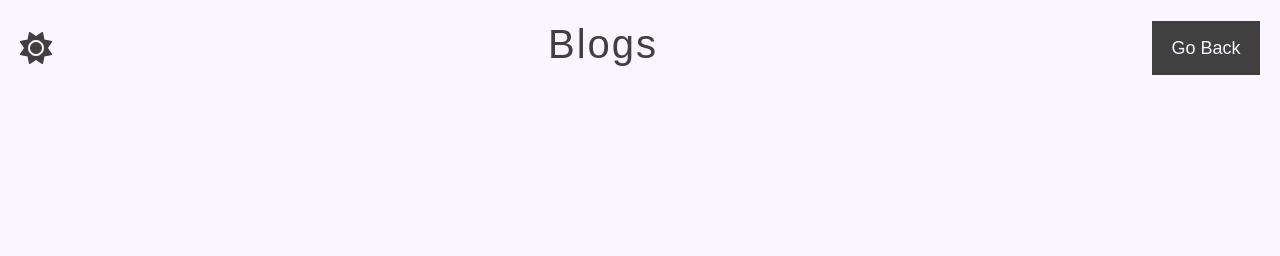
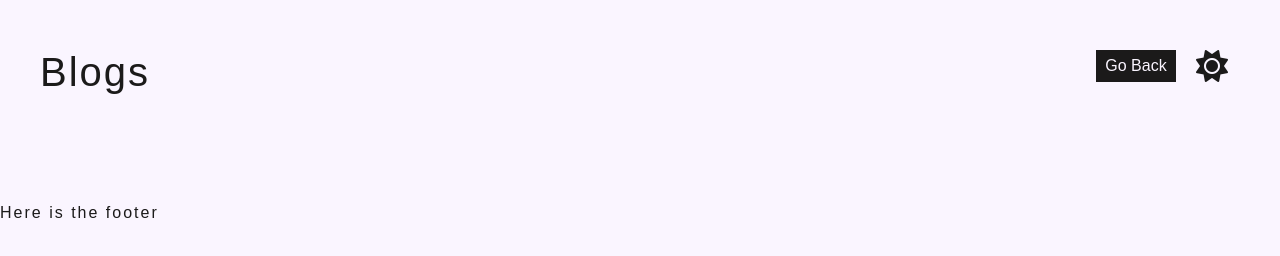
Before and after one commit to aslapi/LaPierre-Blog, a plain HTML site: page blog.html in a window 1280 px wide. Drawn offline with nearby package versions, Linux system fonts and the light colour scheme.

Commit message:
consolidated css code

```diff
--- a/assets/css/blog.css
+++ b/assets/css/blog.css
@@ -1,22 +1,5 @@
 body {
     font-family: Arial, Helvetica, sans-serif;
-}
-
-.button {
-    padding: var(--dark);
-    border: solid var(--dark);
-    background-color: var(--dark);
-    color: var(--light);
-    height: 3em;
-    width: 6em;
-    font-size: large;
-}
-
-.header {
-    display: flex;
-    justify-content: space-between;
-    align-items: center;
-    padding: 20px;
 }
 
 .notyet {
@@ -39,6 +22,11 @@ body {
     margin: 10px;
     border: solid;
     width: 400px;
+    border-radius: 6px;
+}
+
+.inside {
+    padding: 10px;
 }
 
 .user-username {
--- a/assets/css/form.css
+++ b/assets/css/form.css
@@ -1,12 +1,5 @@
 body {
     font-family: Arial, Helvetica, sans-serif;
-}
-
-.header {
-    display:flex;
-    align-items: center;
-    justify-content: space-between;
-    padding: 10px;
 }
 
 .form-container {
--- a/assets/css/styles.css
+++ b/assets/css/styles.css
@@ -1,5 +1,5 @@
 :root {
-    --dark: #404040;
+    --dark: #1b1a1a;
     --light: #faf5ff;
 }
 
@@ -10,9 +10,16 @@ body {
 }
 
 .dark-mode {
-    --light: #404040;
+    --light: #1b1a1a;
     --dark: #faf5ff;
+}
 
+.header {
+    display:flex;
+    flex-wrap: wrap;
+    align-items: center;
+    justify-content: space-between;
+    padding: 40px;
 }
 
 .topcorner {
@@ -26,4 +33,17 @@ body {
     border: solid var(--dark);
     background-color: var(--dark);
     color: var(--light);
+    height: 2em;
+    width: 5em;
+    font-size: 1em;
 }
+
+.ul {
+    list-style-type: none;
+    display: flex;
+}
+
+.ul li {
+    justify-content: space-between;
+    padding: 10px;
+}
--- a/assets/js/blog.js
+++ b/assets/js/blog.js
@@ -28,7 +28,7 @@ if (existingPosts.length === 0) {
     newPostDiv.classList.add("post");
 
     newPostDiv.innerHTML =
-    `<div>
+    `<div class="inside">
       <h3 class="user-title">${post.title}</h3>
       <p class="user-content">${post.content}</p>
     <div>
--- a/blog.html
+++ b/blog.html
@@ -4,7 +4,8 @@
 <head>
     <meta charset="UTF-8">
     <meta name="viewport" content="width=device-width, initial-scale=1.0">
-    <link rel="stylesheet" href="https://cdn.jsdelivr.net/npm/bootstrap@4.4.1/dist/css/bootstrap.min.css" integrity="sha384-Vkoo8x4CGsO3+Hhxv8T/Q5PaXtkKtu6ug5TOeNV6gBiFeWPGFN9MuhOf23Q9Ifjh" crossorigin="anonymous">
+    <link rel="stylesheet" href="https://cdn.jsdelivr.net/npm/bootstrap@4.4.1/dist/css/bootstrap.min.css"
+        integrity="sha384-Vkoo8x4CGsO3+Hhxv8T/Q5PaXtkKtu6ug5TOeNV6gBiFeWPGFN9MuhOf23Q9Ifjh" crossorigin="anonymous">
     <link rel="stylesheet" type="text/css" href="./assets/css/styles.css">
     <link rel="stylesheet" type="text/css" href="./assets/css/blog.css">
     <title>Bloggy boy</title>
@@ -12,16 +13,19 @@
 
 <body>
     <header class="header">
-        <!-- Button to change from light/dark mode -->
-        <i class="mode-toggle fa-solid fa-sun fa-2x"></i>
         <h1>Blogs</h1>
-        <!-- Button to bring you back to main page -->
-        <button class="button" onclick="history.back()">Go Back</button>
-
+        <ul class="ul">
+            <!-- Button to bring you back to main page -->
+            <li><button class="button" onclick="window.location.href='index.html'">Go Back</button></li>
+            <!-- Button to change from light/dark mode -->
+            <li><i class="mode-toggle fa-solid fa-sun fa-2x"></i></li>
+        </ul>
 
     </header>
-<main class="blog-section"></main>
-
+    <main class="blog-section"></main>
+    <footer>
+        Here is the footer
+    </footer>
 
     <script src="./assets/js/blog.js"></script>
     <script src="./assets/js/logic.js"></script>
```
Also changed, not shown: assets/js/form.js (+0 -7 lines), index.html (+5 -2 lines).
